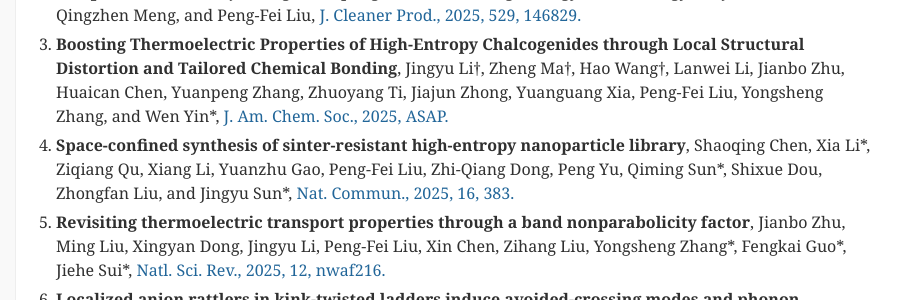
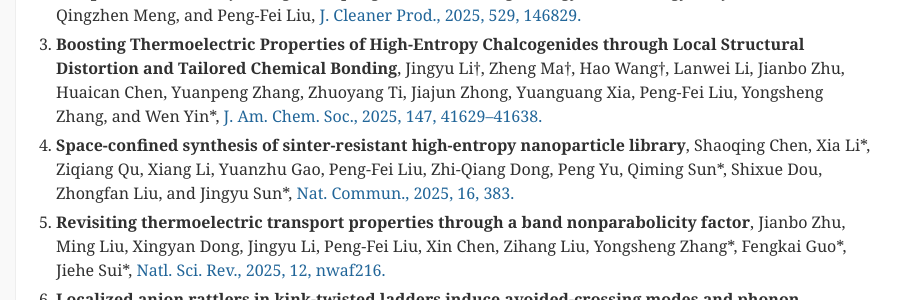
Before and after one commit to comatphys/comatphys.github.io, a Jekyll site: the page built from cv_md/publication.md, in a window 1280 px wide and 900 px high. Shown: the part 301-601 px from the top of the window, without its empty margins (175-1076 px from the left). Built offline with Jekyll 4.4.1, drawn with Linux system fonts in a browser that asks for light colours; our own code applies the rules of GitHub Pages for plain Markdown files; comment, search, counter and statistics services are not loaded.

Commit message:
Update publication.md

```diff
--- a/cv_md/publication.md
+++ b/cv_md/publication.md
@@ -9,7 +9,7 @@ Xiaojia Tang\*, Hanqiang Liu, Kehan Wang, Zhongyuan Du, Yangyuan Ji, Yimin Zhu,
 
 1. **Boosting Thermoelectric Properties of High-Entropy Chalcogenides through Local Structural Distortion and Tailored Chemical Bonding**,
 Jingyu Li†, Zheng Ma†, Hao Wang†, Lanwei Li, Jianbo Zhu, Huaican Chen, Yuanpeng Zhang, Zhuoyang Ti, Jiajun Zhong, Yuanguang Xia, Peng-Fei Liu, Yongsheng Zhang, and Wen Yin\*,
-[J. Am. Chem. Soc., 2025, ASAP.](https://doi.org/10.1021/jacs.5c12728)
+[J. Am. Chem. Soc., 2025, 147, 41629–41638.](https://doi.org/10.1021/jacs.5c12728)
 
 1. **Space-confined synthesis of sinter-resistant high-entropy nanoparticle library**,
 Shaoqing Chen, Xia Li\*, Ziqiang Qu, Xiang Li, Yuanzhu Gao, Peng-Fei Liu, Zhi-Qiang Dong, Peng Yu, Qiming Sun\*, Shixue Dou, Zhongfan Liu, and Jingyu Sun\*,
```
